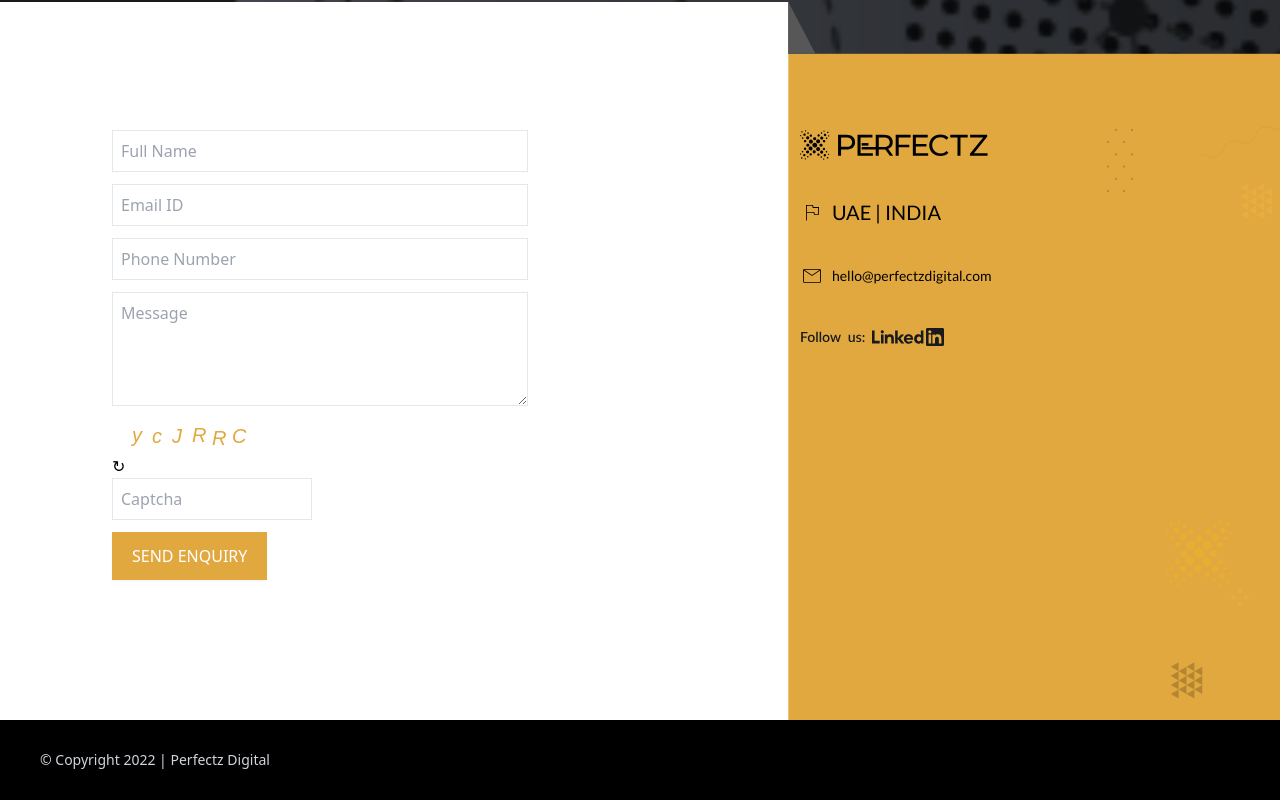
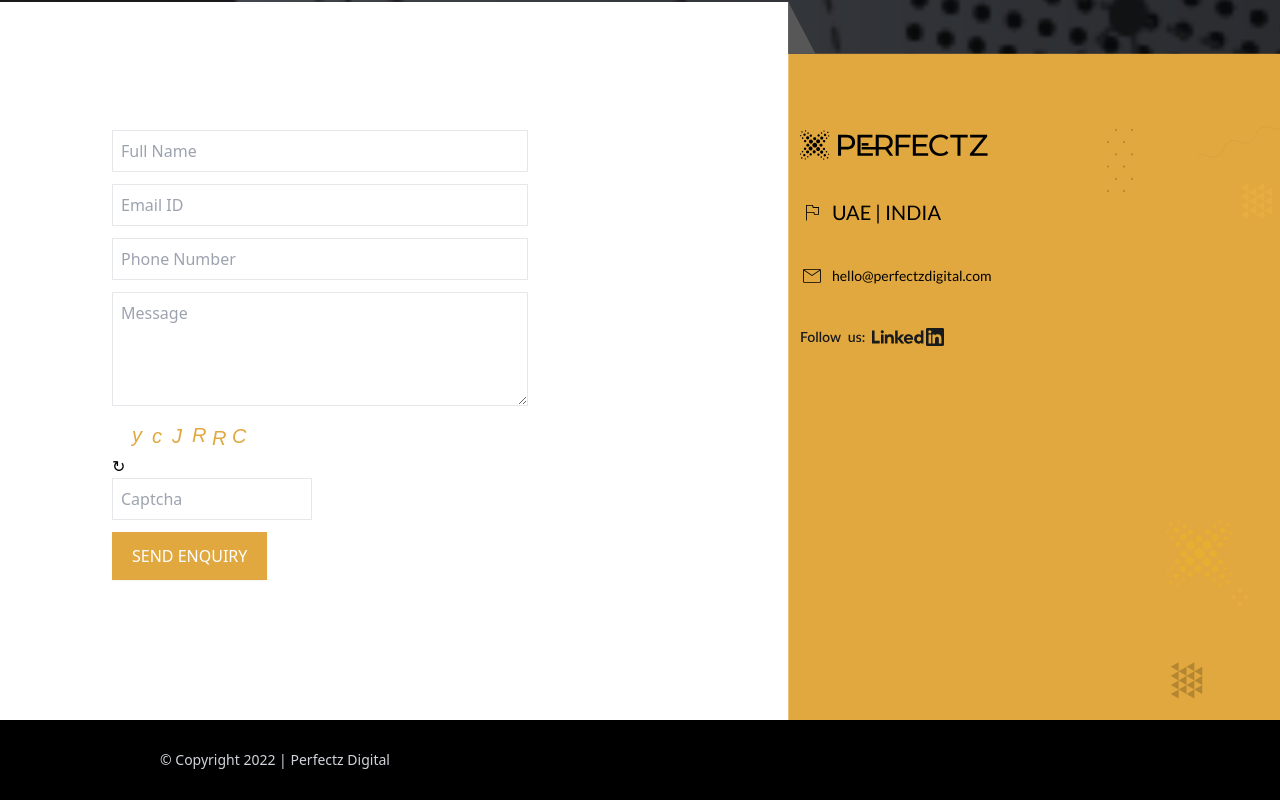
Before and after one commit to vijeeshin/per, a React (Create React App) app: page / in a window 1280 px wide. Shown: the part 6897-7697 px from the top of the page. Built offline with nearby package versions, Linux system fonts and the light colour scheme.

Commit message:
Update footer.js

```diff
--- a/src/components/footer.js
+++ b/src/components/footer.js
@@ -80,8 +80,8 @@ export const Footer = () => {
         </div>
         <Social />
       </div>
-      <div className="bg-black h-20 flex-row flex justify-start items-center px-10">
-        <p className="text-sm leading-3 text-gray-300">
+      <div className="bg-black h-20 flex-row flex justify-start items-center px-20">
+        <p className="text-sm leading-3 text-gray-300 px-20">
           © Copyright {new Date().getFullYear()} | Perfectz Digital
         </p>
       </div>
```
